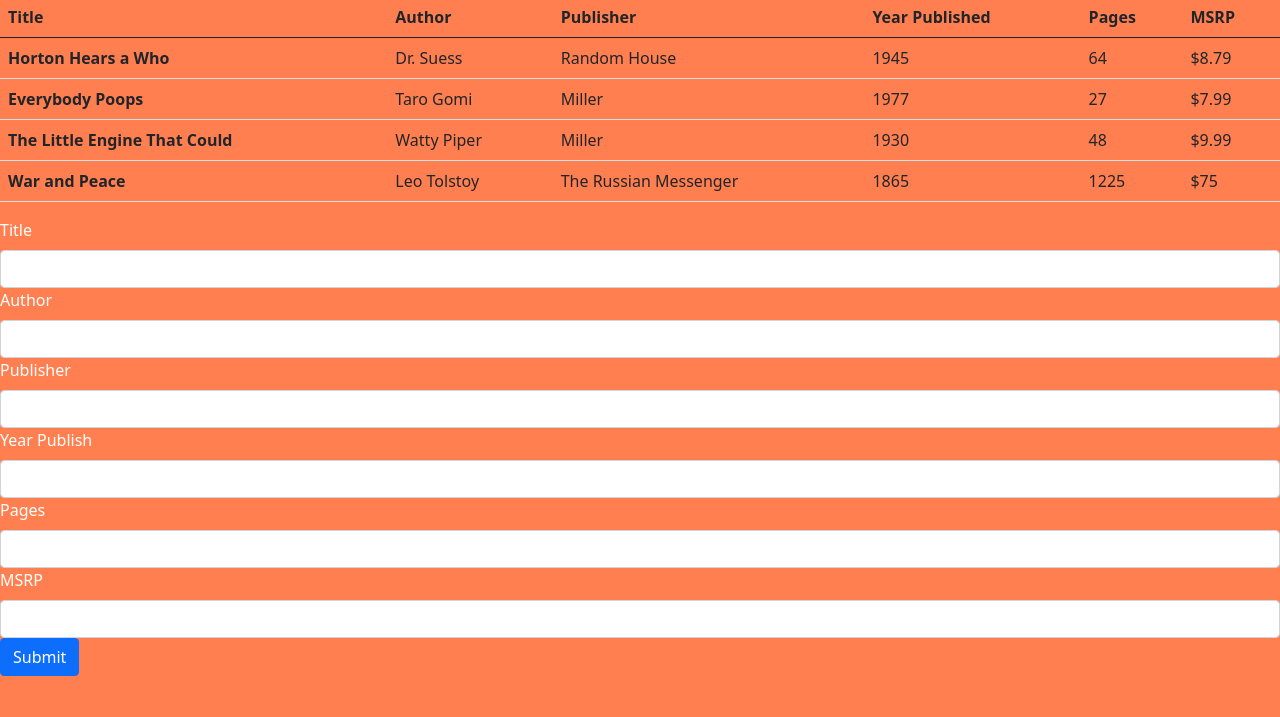
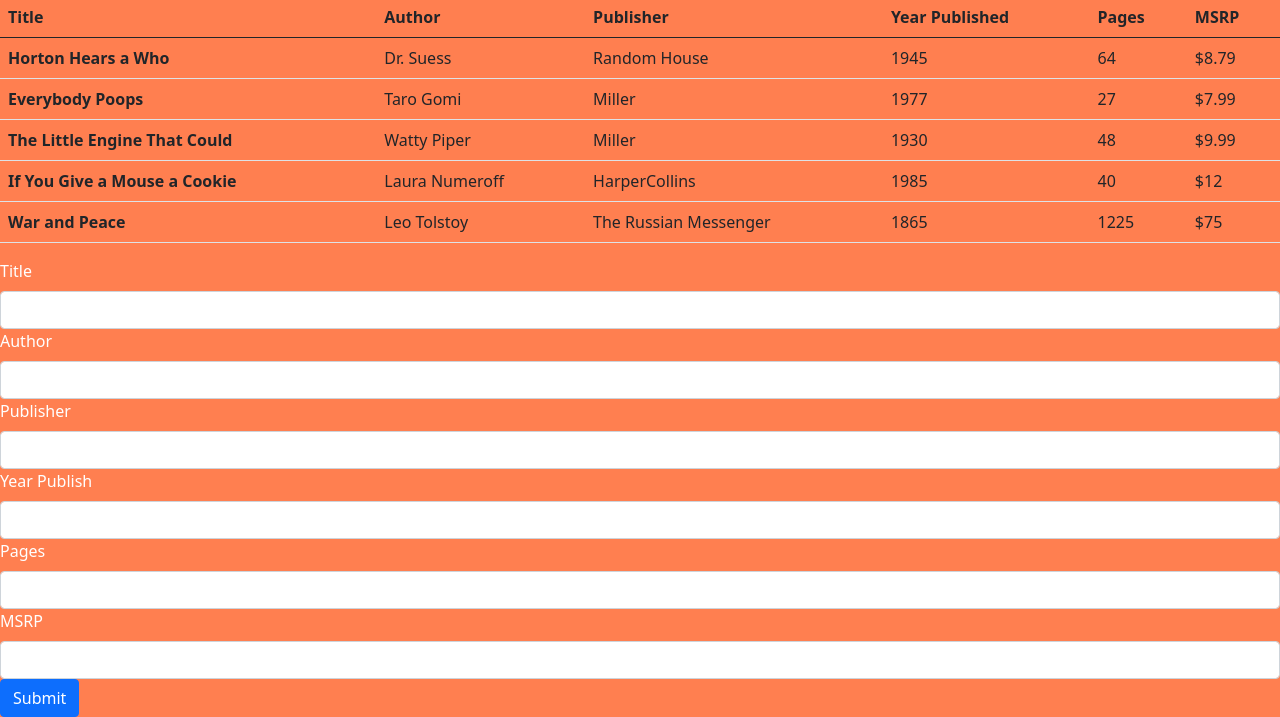
Before and after one commit to iu-msis/1-html-review-rolipins, a plain HTML site: page public/books.html in a window 1280 px wide. Shown: the part 147-864 px from the top of the page. Before the commit the page ends 823 px from the top, so only its background shows below. Drawn offline with nearby package versions, Linux system fonts and the light colour scheme.

Commit message:
Added additional book details for books page

```diff
--- a/public/books.html
+++ b/public/books.html
@@ -71,6 +71,14 @@
             <td>$9.99</td>
           </tr>
           <tr>
+            <th scope="row">If You Give a Mouse a Cookie</th>
+            <td>Laura Numeroff</td>
+            <td>HarperCollins</td>
+            <td>1985</td>
+            <td>40</td>
+            <td>$12</td>
+          </tr>
+          <tr>
             <th scope="row">War and Peace</th>
             <td>Leo Tolstoy</td>
             <td>The Russian Messenger</td>
```
